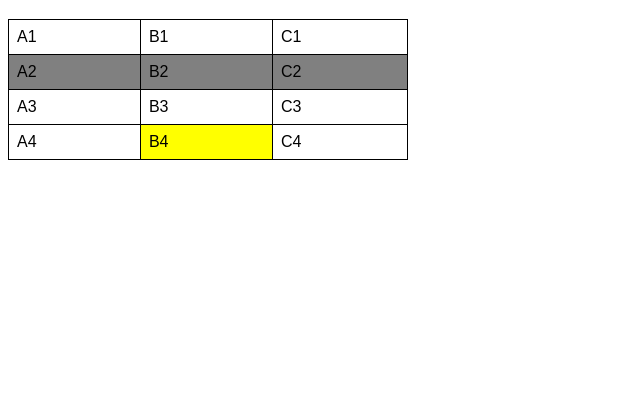
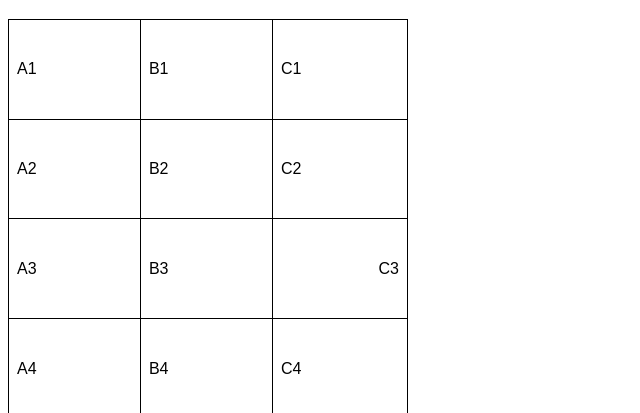
Before and after one commit to diogosell/html-css, a plain HTML site: page exercícios/ex023/tabela001.html in a window 1280 px wide. Shown: the part 61-474 px from the top of the page, without its empty margins (0-640 px from the left). Drawn offline with Linux system fonts and the light colour scheme.

Commit message:
Criei tabela 001

```diff
--- a/exercícios/ex023/tabela001.html
+++ b/exercícios/ex023/tabela001.html
@@ -11,21 +11,22 @@
 
         table {
             width: 400px;
+            height: 400px;
             border-collapse: collapse;
         }
 
-        tr.linha {
-            background-color: gray;
-        }
 
         td {
             border: 1px solid black;
             padding: 8px;
+            text-align: left; /*Alinhamento horizontal*/
+            vertical-align: middle; /*Alinhamento vertical*/
         }
 
-        td.dado {
-            background-color: yellow;
+        .numero {
+            text-align: right;
         }
+
     </style>
 </head>
 <body>
@@ -43,19 +44,19 @@
             <td>B1</td>
             <td>C1</td>
         </tr>
-        <tr class="linha">
+        <tr>
             <td>A2</td>
             <td>B2</td>
-            <td>C2</td>
+            <td class="numerp">C2</td>
         </tr>
         <tr>
             <td>A3</td>
             <td>B3</td>
-            <td>C3</td>
+            <td class="numero">C3</td>
         </tr>
         <tr>
             <td>A4</td>
-            <td class="dado">B4</td>
+            <td>B4</td>
             <td>C4</td>
         </tr>
     </table>
```
